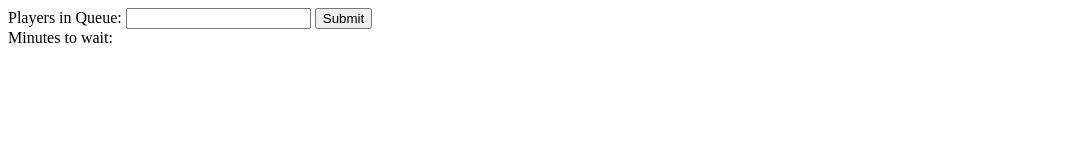
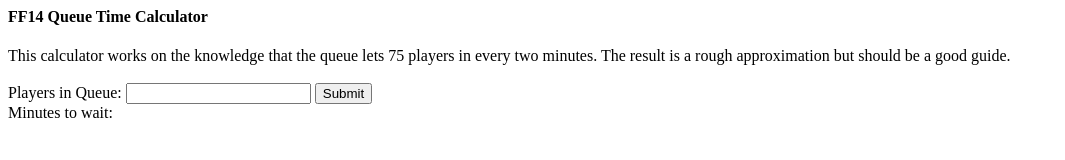
Before and after one commit to joemspalding/joemspalding.github.io, a plain HTML site: page index.html in a window 1280 px wide. Shown: the whole page, without its empty margins (0-1065 px from the left). Drawn offline with Linux system fonts and the light colour scheme.

Commit message:
add a disclaimer

```diff
--- a/index.html
+++ b/index.html
@@ -30,6 +30,12 @@
                 return sign + (min < 10 ? "0" : "") + min + ":" + (sec < 10 ? "0" : "") + sec;
         }
     </script>
+
+    <h4>FF14 Queue Time Calculator</h4>
+    <div>
+        This calculator works on the knowledge that the queue lets 75 players in every two minutes. The result is a rough approximation but should be a good guide.
+    </div>
+    <br>
     Players in Queue:
     <input id="queue" />
     <button onclick="findQueueTime()">Submit</button>
```
